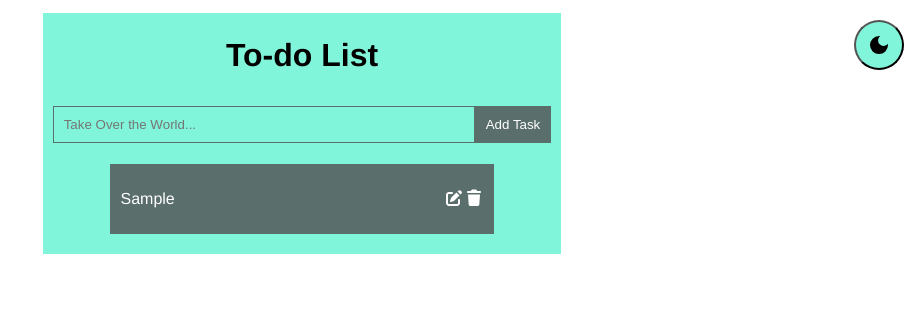
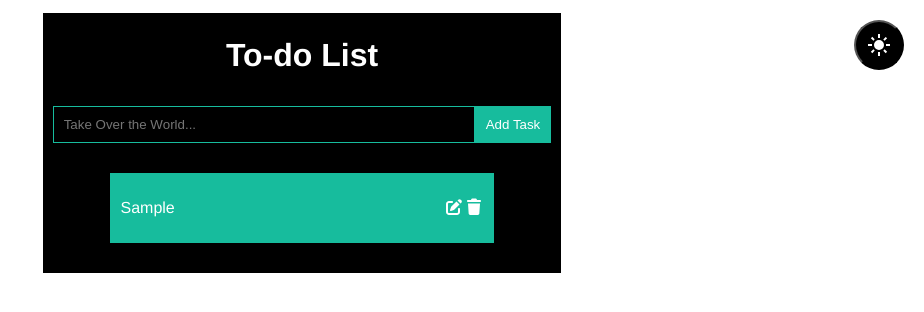
Before and after one commit to christinakanyongolo/reacttodo, a React (Create React App) app: page / in a window 1280 px wide. Both pictures are taken after typing "Sample" into the empty fields and a click on the button "Add Task". Shown: the top 312 px of the page, without its empty margins (356-1280 px from the left). Built offline with nearby package versions, Linux system fonts and the light colour scheme.

Commit message:
created general light and dark mode

```diff
--- a/src/App.css
+++ b/src/App.css
@@ -3,17 +3,21 @@
   --base-color: white;
   --base-variant: #81f5da;
   --text-color: black;
-  --input-color: rgb(90, 110, 108) ;
+  --input-color: rgb(140, 157, 155) ;
 
 }
 
-#darkmode{
+.darkmode{
   --base-color: #037258;
   --base-variant: black;
   --text-color: white;
   --input-color: rgb(23, 188, 157) ;
 
 
+}
+
+h1{
+  color: var(--text-color)
 }
 
 #theme-switch{
@@ -46,9 +50,6 @@
   display: block;
 }
 
-
-
-
 body {
   background: var(--base-color);
   display: flex;
@@ -56,6 +57,7 @@ body {
   align-items: center;
   font-family: 'Franklin Gothic Medium', 'Arial Narrow', Arial, sans-serif;
   width: 100%;
+  color: var(--text-color)
 }
 
 .App{
@@ -63,10 +65,7 @@ body {
   width: 100%;
 }
 
-h1{
 
-
-}
 .TodoWrapper{
   background: var(--base-variant);
   width: 100%;
@@ -74,6 +73,7 @@ h1{
   text-align: center;
   padding-top: 3px;
   padding-bottom: 20px;
+  color: var(--text-color)
 
 }
 
@@ -82,7 +82,7 @@ h1{
   justify-content: center;
   align-items: center;
   background: var(--input-color);
-  color: var(--base-color);
+  color: var(--text-color);
   width: 70%;
   padding: 0px;
   margin-left: auto;
@@ -94,6 +94,7 @@ h1{
   .TodoForm {
     width: 100%;
     margin-bottom: 1px;
+    color: var(--text-color)
   }
 
   .TodoInput{
@@ -104,12 +105,12 @@ h1{
   margin-top: 10px;
   margin-bottom: 20px;
   width: 400px;
-  color: var(--text-color));
+  color: var(--text-color);
   }
 
   .TodoButton{
     background: var(--input-color);
-    color: var(--base-color);
+    color: var(--text-color);
     padding: 11px;
     cursor: pointer;
     border: none;
@@ -122,11 +123,15 @@ h1{
     justify-content: space-between;
     align-items: center;
     padding: 10px 10px;
+    color: var(--text-color);
+    margin-top: 10px;
+    margin-bottom: 10px;
+
   }
 
 .incompleted{
   cursor: pointer;
-  color: var(--base-color);
+  color: var(--text-color);
 
 }
 .completed {
--- a/src/App.js
+++ b/src/App.js
@@ -7,7 +7,7 @@ import { EditTodoForm } from './components/EditTodoForm';
 
 function App() {
   return (
-   <div>
+   <div className = "darkmode">
       <div className="App" >
         <button id = "theme-switch">
             <svg xmlns="http://www.w3.org/2000/svg" height="24px" viewBox="0 -960 960 960" width="24px" fill="#1f1f1f"><path d="M480-120q-150 0-255-105T120-480q0-150 105-255t255-105q14 0 27.5 1t26.5 3q-41 29-65.5 75.5T444-660q0 90 63 153t153 63q55 0 101-24.5t75-65.5q2 13 3 26.5t1 27.5q0 150-105 255T480-120Z"/></svg>
--- a/src/components/light/dark/darkmode.js
+++ b/src/components/darkmode.js
@@ -1,3 +1,4 @@
+
 let darkmode = localStorage.getIten('darkmode')
 const themeSwitch = document.getElementById('theme-switch')
 
```
